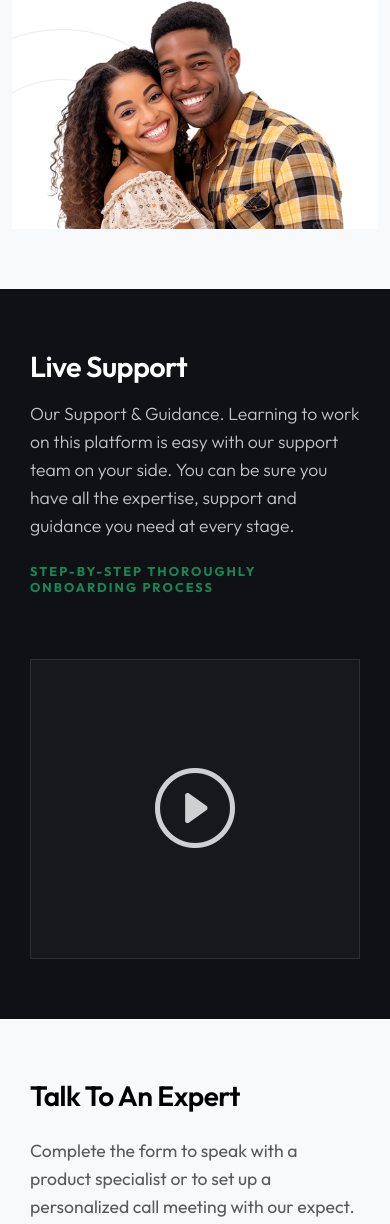
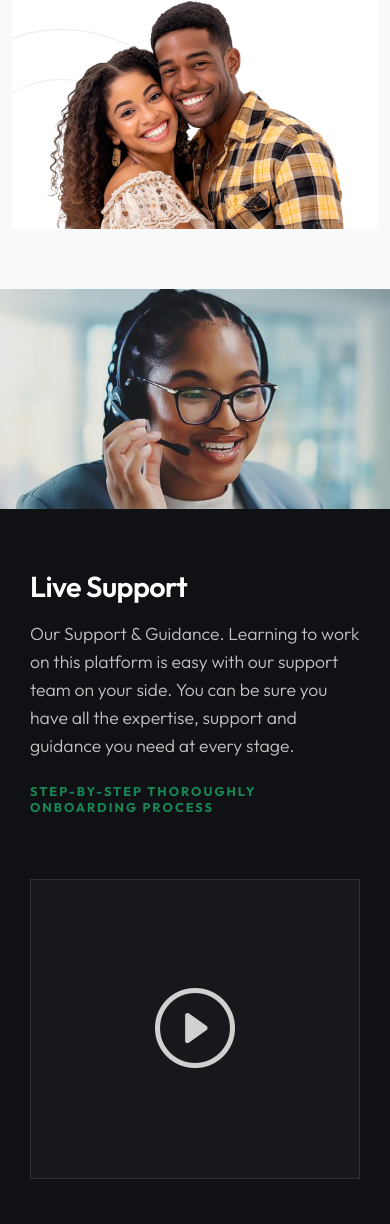
Before and after one commit to Manuel-Vardy/GCMS, a website: page index.html in a window 390 px wide. Shown: the part 7894-9118 px from the top of the page. Drawn offline with nearby package versions, Linux system fonts and the light colour scheme.

Commit message:
initail commit

```diff
--- a/css/style.css
+++ b/css/style.css
@@ -1406,6 +1406,32 @@ h6,
     }
 }
 
+/* Training Banner */
+.training-banner {
+    height: 500px;
+    background-image: linear-gradient(rgba(0, 0, 0, 0.1), rgba(0, 0, 0, 0.1)), url('../images/talk.jpg');
+    background-size: cover;
+    background-position: center;
+    position: relative;
+    width: 100%;
+}
+
+.section-overlap {
+    margin-top: -150px;
+    position: relative;
+    z-index: 10;
+}
+
+@media (max-width: 991px) {
+    .training-banner {
+        height: 300px;
+    }
+
+    .section-overlap {
+        margin-top: -80px;
+    }
+}
+
 .dashboard-mockup {
     border-radius: 20px;
     overflow: hidden;
--- a/index.html
+++ b/index.html
@@ -650,8 +650,12 @@
             </div>
         </div>
     </section>
+
+    <!-- Training Banner (No Text) -->
+    <section class="training-banner"></section>
+
     <!-- Live Support Section -->
-    <section class="support-section" id="talk-expert">
+    <section class="support-section section-overlap" id="talk-expert">
         <div class="support-container">
             <!-- Left Panel (Dark) -->
             <div class="support-left">
```
Also changed, not shown: images/6feb419e9e421363b508b747e3c8cdfd.jpg (added), images/Bible Trivia Questions and Answers __ How Well Do You Know The Bible_ #biblequiz.jpg (added), images/beautiful-couple-having-fun1.jpg (added), images/chidy-young-wY6EtzwdRns-unsplash.jpg (added), images/couple-drinking-some-wine-together.jpg (added), images/talk.jpg (added), images/wife-husband-having-some-quality-time-together-home.jpg (added).
